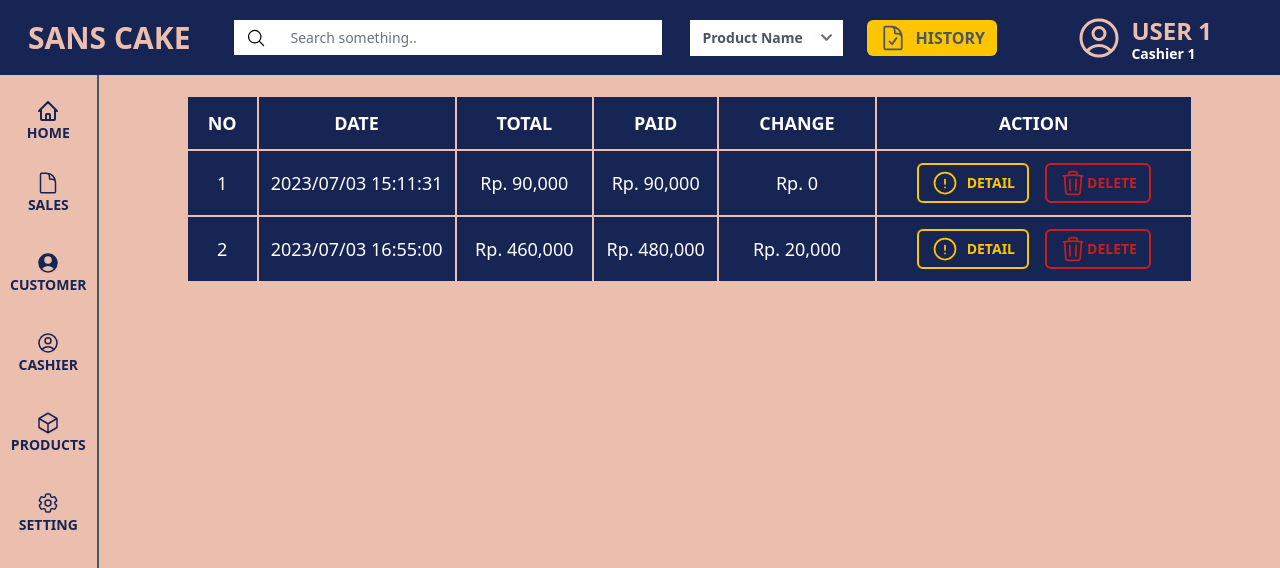
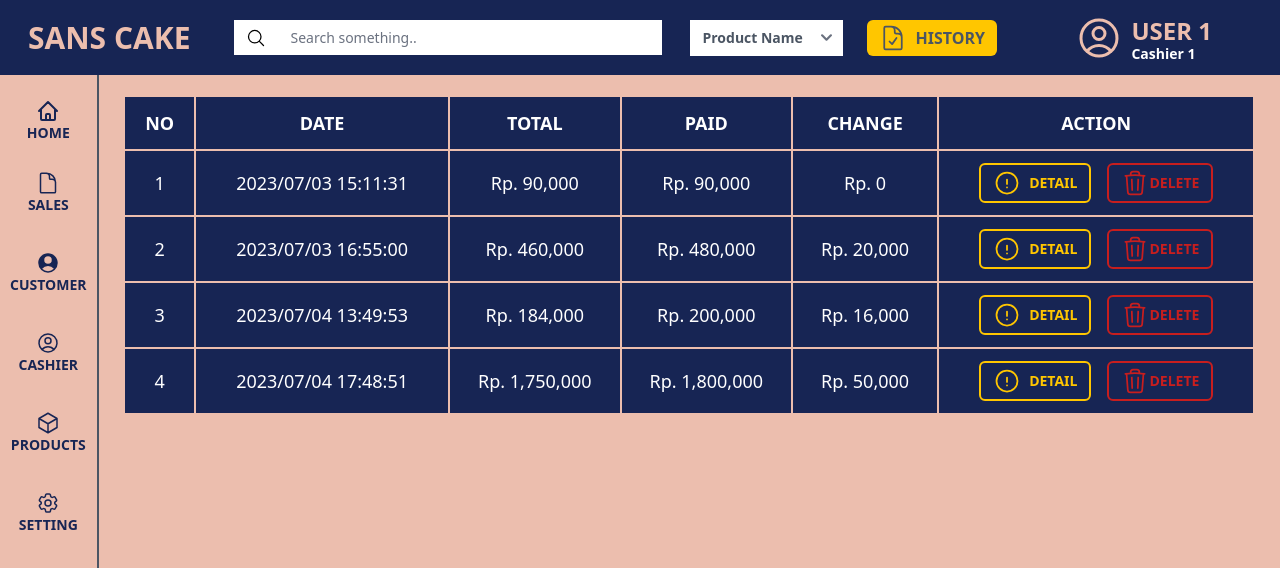
Before and after one commit to Jeremy250700/point-of-sale, a React (Vite) app in the folder App/: page /history in a window 1280 px wide. Shown: the top 568 px of the page. Built offline with nearby package versions, Linux system fonts and the light colour scheme; data requests are answered from the project's data file.

Commit message:
add modal

```diff
--- a/App/db.json
+++ b/App/db.json
@@ -24,7 +24,7 @@
       "title": "Chiffon Mocha Jeruk",
       "price": 80000,
       "image": "https://iili.io/HPwEg94.png",
-      "stock": 10
+      "stock": 9
     },
     {
       "id": 2,
@@ -48,7 +48,7 @@
       "title": "Chiffon Mocha Pandan",
       "price": 80000,
       "image": "https://iili.io/HPwEOMX.png",
-      "stock": 10
+      "stock": 9
     },
     {
       "id": 5,
@@ -80,7 +80,7 @@
       "title": "Klepon Cake",
       "price": 350000,
       "image": "https://iili.io/HPSP2ja.jpg",
-      "stock": 10
+      "stock": 5
     },
     {
       "id": 9,
@@ -152,7 +152,7 @@
       "title": "Mini Macaroni Schotel",
       "price": 8000,
       "image": "https://iili.io/HPUB3dB.jpg",
-      "stock": 10
+      "stock": 7
     }
   ],
   "transactions": [
@@ -169,6 +169,20 @@
       "change_amount": 20000,
       "date": "2023/07/03 16:55:00",
       "id": 2
+    },
+    {
+      "paid_amount": 200000,
+      "charged_amount": 184000,
+      "change_amount": 16000,
+      "date": "2023/07/04 13:49:53",
+      "id": 3
+    },
+    {
+      "paid_amount": 1800000,
+      "charged_amount": 1750000,
+      "change_amount": 50000,
+      "date": "2023/07/04 17:48:51",
+      "id": 4
     }
   ],
   "transactions_detail": [
@@ -199,6 +213,34 @@
       "quantity": 1,
       "subtotal": 80000,
       "id": 4
+    },
+    {
+      "transactionId": 3,
+      "productId": 1,
+      "quantity": 1,
+      "subtotal": 80000,
+      "id": 5
+    },
+    {
+      "transactionId": 3,
+      "productId": 4,
+      "quantity": 1,
+      "subtotal": 80000,
+      "id": 6
+    },
+    {
+      "transactionId": 3,
+      "productId": 17,
+      "quantity": 3,
+      "subtotal": 24000,
+      "id": 7
+    },
+    {
+      "transactionId": 4,
+      "productId": 8,
+      "quantity": 5,
+      "subtotal": 1750000,
+      "id": 8
     }
   ]
 }
--- a/App/src/components/Modal.jsx
+++ b/App/src/components/Modal.jsx
@@ -1,7 +1,7 @@
 import { Dialog, Transition } from '@headlessui/react'
 import { Fragment } from 'react'
 
-export default function Modal ({ isOpen, setIsOpen, title, children }) {
+export default function Modal({ isOpen, setIsOpen, title, children }) {
   function closeModal() {
     setIsOpen(false)
   }
@@ -13,47 +13,47 @@ export default function Modal ({ isOpen, setIsOpen, title, children }) {
   return (
     <>
       <Transition appear show={isOpen} as={Fragment}>
-				<Dialog as="div" className="relative z-10" onClose={closeModal}>
+        <Dialog as='div' className='relative z-10' onClose={closeModal}>
           <Transition.Child
             as={Fragment}
-						enter="ease-out duration-300"
-						enterFrom="opacity-0"
-						enterTo="opacity-100"
-						leave="ease-in duration-200"
-						leaveFrom="opacity-100"
-						leaveTo="opacity-0"
+            enter='ease-out duration-300'
+            enterFrom='opacity-0'
+            enterTo='opacity-100'
+            leave='ease-in duration-200'
+            leaveFrom='opacity-100'
+            leaveTo='opacity-0'
           >
-						<div className="fixed inset-0 bg-black bg-opacity-25" />
+            <div className='fixed inset-0 bg-black bg-opacity-25' />
           </Transition.Child>
 
-					<div className="fixed inset-0 overflow-y-auto">
-						<div className="flex min-h-full items-center justify-center p-4 text-center">
+          <div className='fixed inset-0 overflow-y-auto'>
+            <div className='flex min-h-full items-center justify-center p-4 text-center'>
               <Transition.Child
                 as={Fragment}
-								enter="ease-out duration-300"
-								enterFrom="opacity-0 scale-95"
-								enterTo="opacity-100 scale-100"
-								leave="ease-in duration-200"
-								leaveFrom="opacity-100 scale-100"
-								leaveTo="opacity-0 scale-95"
+                enter='ease-out duration-300'
+                enterFrom='opacity-0 scale-95'
+                enterTo='opacity-100 scale-100'
+                leave='ease-in duration-200'
+                leaveFrom='opacity-100 scale-100'
+                leaveTo='opacity-0 scale-95'
               >
-								<Dialog.Panel className="w-full max-w-md transform overflow-hidden rounded-2xl bg-white p-6 text-left align-middle shadow-xl transition-all">
+                <Dialog.Panel className='w-full max-w-md transform overflow-hidden rounded-2xl bg-blue-900  p-6 text-left align-middle shadow-xl transition-all'>
                   <Dialog.Title
-										as="h3"
-										className="text-lg font-medium leading-6 text-gray-900"
+                    as='h3'
+                    className='text-2xl font-bold text-center mb-8 uppercase leading-6 text-white'
                   >
                     {title}
                   </Dialog.Title>
 
                   {children}
 
-									<div className="mt-4">
+                  <div className='mt-8'>
                     <button
-											type="button"
-											className="inline-flex justify-center rounded-md border border-transparent bg-blue-100 px-4 py-2 text-sm font-medium text-blue-900 hover:bg-blue-200 focus:outline-none focus-visible:ring-2 focus-visible:ring-blue-500 focus-visible:ring-offset-2"
+                      type='button'
+                      className='inline-flex justify-center rounded-md border border-transparent bg-[#ffc600] px-4 py-2 text-base font-medium text-blue-900  focus:outline-none focus-visible:ring-2 focus-visible:ring-blue-500 focus-visible:ring-offset-2 w-full'
                       onClick={closeModal}
                     >
-											Tutup
+                      CLOSE
                     </button>
                   </div>
                 </Dialog.Panel>
--- a/App/src/pages/History.jsx
+++ b/App/src/pages/History.jsx
@@ -7,6 +7,7 @@ import Modal from '../components/Modal'
 export default function History() {
   const [transactions, setTransactions] = useState([])
   const [isOpenModal, setIsOpenModal] = useState(false)
+  const [detailTransactions, setDetailTransactions] = useState([])
 
   const getDataTransactions = async () => {
     const item = await axios.get('http://localhost:3003/transactions')
@@ -16,11 +17,7 @@ export default function History() {
     const dataProduct = await axios.get(
       `http://localhost:3003/transactions_detail?transactionId=${transactionId}&_expand=product`
     )
-    for (let i = 0; i < dataProduct.data.length; i++) {
-      console.log(dataProduct.data[i].product.title)
-      console.log(dataProduct.data[i].product.price)
-      console.log(dataProduct.data[i].product.image)
-    }
+    setDetailTransactions(dataProduct.data)
     setIsOpenModal(true)
   }
   useEffect(() => {
@@ -35,29 +32,29 @@ export default function History() {
               <thead className='rounded-md bg-blue-950 text-white'>
                 <tr>
                   <th className='py-3 px-5 text-center'>NO</th>
-                  <th className='py-3 px-10 text-center'>DATE</th>
-                  <th className='py-3 px-10 text-center'>TOTAL</th>
-                  <th className='py-3 px-10 text-center'>PAID</th>
-                  <th className='py-3 px-10 text-center'>CHANGE</th>
-                  <th className='py-3 px-5 text-center'>ACTION</th>
+                  <th className='py-3 text-center'>DATE</th>
+                  <th className='py-3 text-center'>TOTAL</th>
+                  <th className='py-3  text-center'>PAID</th>
+                  <th className='py-3  text-center'>CHANGE</th>
+                  <th className='py-3  text-center'>ACTION</th>
                 </tr>
               </thead>
               <tbody>
                 {transactions.map((data, index) => (
                   <tr className='bg-blue-950' key={data.id}>
                     <td className='text-center  text-lg'>{index + 1}</td>
-                    <td className='text-center  text-lg px-3'>{data.date}</td>
-                    <td className='text-center text-lg'>
+                    <td className='text-center  text-lg px-10'>{data.date}</td>
+                    <td className='text-center text-lg px-7'>
                       {'Rp. ' +
                         new Intl.NumberFormat('en-US').format(
                           data.charged_amount
                         )}
                     </td>
-                    <td className='text-center  text-lg'>
+                    <td className='text-center  text-lg px-7'>
                       {'Rp. ' +
                         new Intl.NumberFormat('en-US').format(data.paid_amount)}
                     </td>
-                    <td className='text-center  text-lg'>
+                    <td className='text-center  text-lg px-7'>
                       {'Rp. ' +
                         new Intl.NumberFormat('en-US').format(
                           data.change_amount
@@ -116,8 +113,23 @@ export default function History() {
         </div>
       </div>
 
-      <Modal isOpen={isOpenModal} setIsOpen={setIsOpenModal} title="Detail Produk">
-        ini contoh modal
+      <Modal
+        isOpen={isOpenModal}
+        setIsOpen={setIsOpenModal}
+        title='Detail Produk'
+      >
+        <div className=''>
+          {detailTransactions.map((detail, index) => (
+            <div key={index} className='flex justify-between my-3 text-white'>
+              <div className=' w-1/2'>{detail.product.title}</div>
+              <div className=' w-1/2'>
+                {'Rp. ' +
+                  new Intl.NumberFormat('en-US').format(detail.subtotal)}
+              </div>
+              <div className=' w-1/8'>{detail.quantity}</div>
+            </div>
+          ))}
+        </div>
       </Modal>
     </>
   )
```
Lines whose indentation alone changed are shown as unchanged.
